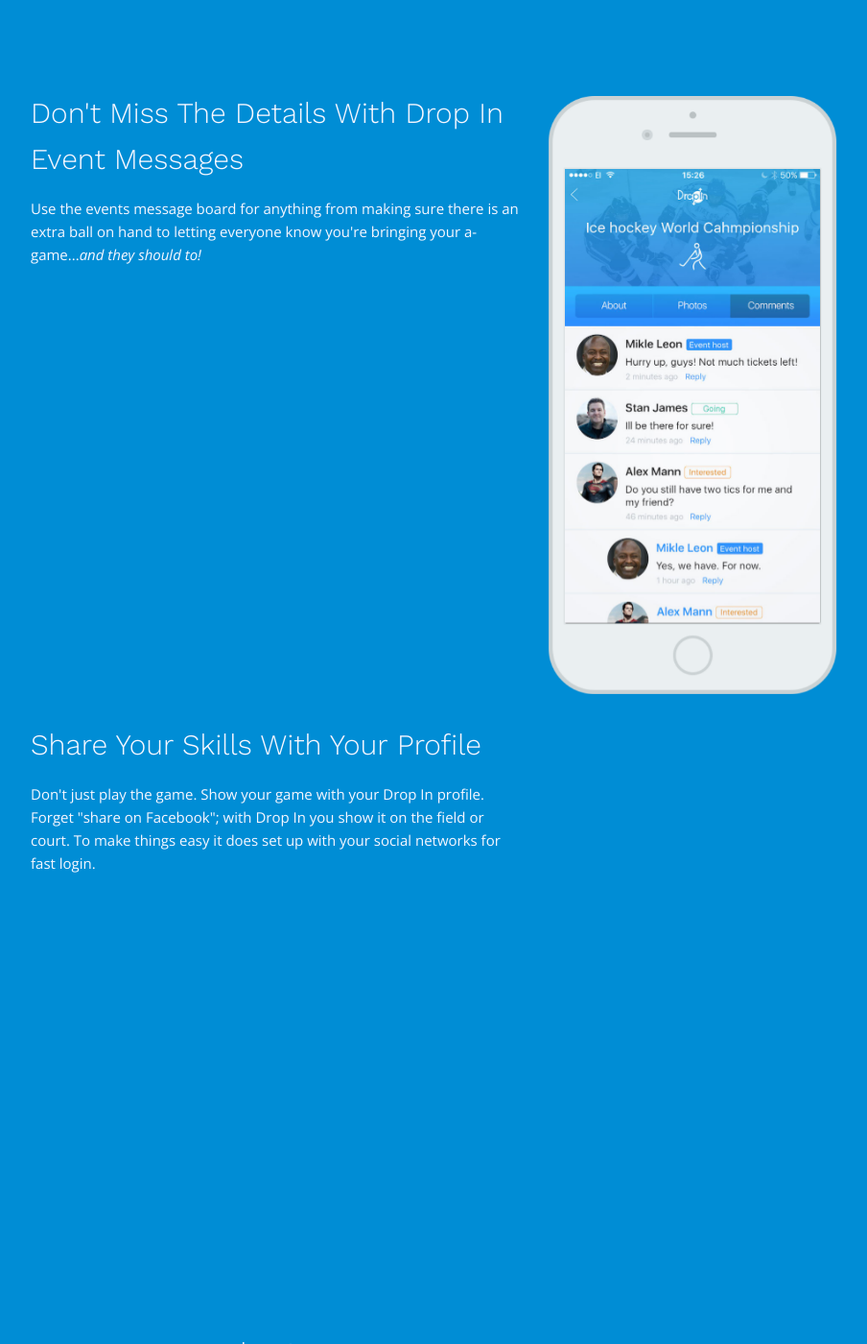
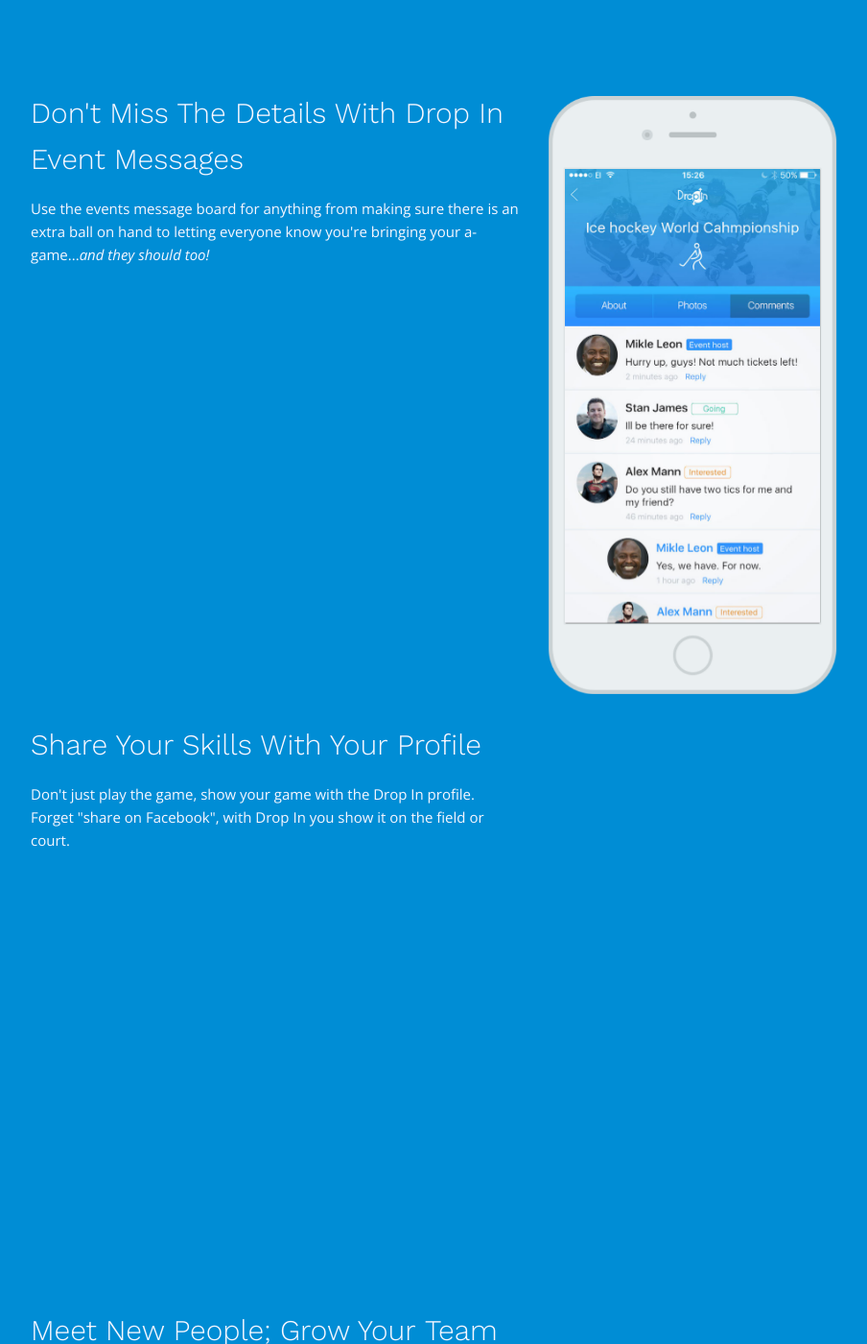
Before and after one commit to fidogroupe/drop-in-marketing-site, a Jekyll site: the page built from index.html, in a window 1280 px wide and 1400 px high, scrolled down 2219 px. Shown: the whole window at 96% size, without its empty margins (188-1092 px from the left). Built offline with Jekyll 4.4.1, drawn with Linux system fonts in a browser that asks for light colours; nearby versions of some CDN libraries; some of the changed text lies outside the part shown.

Commit message:
Copy updates and edits.

```diff
--- a/_sass/_pages.scss
+++ b/_sass/_pages.scss
@@ -205,7 +205,7 @@
   .feature-profile {
     .feature--copy {
       float: right;
-      padding-top: 33px;
+      padding-top: 50px;
       width: calc(60% - #{$spacing-unit});
     }
 
--- a/index.html
+++ b/index.html
@@ -55,7 +55,7 @@
   <div class="feature--copy">
     <h1>Don't Miss The Details With Drop In Event&nbsp;Messages</h1>
     <p>
-      Use the events message board for anything from making sure there is an extra ball on hand to letting everyone know you're bringing your a-game...<i>and they should&nbsp;to!</i>
+      Use the events message board for anything from making sure there is an extra ball on hand to letting everyone know you're bringing your a-game...<i>and they should&nbsp;too!</i>
     </p>
   </div>
 
@@ -66,7 +66,7 @@
   <div class="feature--copy">
     <h1>Share Your Skills With Your&nbsp;Profile</h1>
     <p>
-      Don't just play the game. Show your game with your Drop In profile. Forget "share on Facebook"; with Drop In you show it on the field or court. To make things easy it does set up with your social networks for fast&nbsp;login.
+      Don't just play the game, show your game with the Drop In profile. Forget "share on Facebook", with Drop In you show it on the field or court.
     </p>
   </div>
 
@@ -77,7 +77,7 @@
   <div class="feature--copy">
     <h1>Meet New People; Grow Your&nbsp;Team</h1>
     <p>
-      Finding a running buddy or a great teammate is tough. With Drop In you can meet new people, grow your network of fellow enthusiasts, and make new&nbsp;friends.
+      Finding a running buddy or a great teammate is tough. Using Drop In you can meet new people, grow your network of fellow enthusiasts, and make new&nbsp;friends.
     </p>
   </div>
 
@@ -98,10 +98,10 @@
     </div>
     <h1>It All Started With&nbsp;Hockey</h1>
     <p>
-      Drop In's founder, Jesse, started Drop In when he struggled to get enough players for he and his buddies' pick-up hockey games. They had the pond, the lights...the rink was set but there never seemed to be an easy way to let others know the game was&nbsp;happening.
+      Our founder, Jesse, started Drop In when he was tired of struggling to get enough players for he and his buddies' pick-up hockey games. He had the pond, the lights...the rink was set but there never seemed to be an easy way to let others know the game was happening. He would resort to several methods but they never really&nbsp;worked.
     </p>
     <p>
-      With Drop In, Jesse sets up a pick-up game and people are able to get alerted before he even sets his stick on the ice. No messy text message trains. No sifting through Facebook. No&nbsp;worry.
+      With Drop In, Jesse sets up a pick-up game and people are able to get alerted before he even sets his stick on the ice. No messy text message trains. No sifting through Facebook. Just the sound of the puck in the back of the net and sweet sweet&nbsp;victory.
     </p>
   </div>
 
@@ -119,10 +119,10 @@
     </div>
     <h1>Motivation For The&nbsp;Run</h1>
     <p>
-      Finding the motivation to run costs Peter, one of our developers, hundreds of dollars with every new gadget. He found the greatest motivator of all was good 'ol fashioned embarrassment when others are counting on him and he doesn't show&nbsp;up.
+      Finding the motivation to run costs Peter, one of our developers, hundreds of dollars with every new gadget he pre-orders. With Drop In, though, he found the greatest motivator of all was good 'ol fashioned embarrassment when others are counting on him and he didn't show&nbsp;up.
     </p>
     <p>
-      Using Drop In, Peter can skip the latest BitFit or GPS with hyper-glonass-satellite-ultra and just have a few buddies run with him. That gets him up and lacing his kicks faster than the to-the-second heart rate in full color on his wrist. <i>He actually still love those watches, though. Anything techie for&nbsp;him.</i>
+      Peter can now skip the latest BitFit or GPS with hyper-glonass-satellite-ultra and just have a few buddies run with him. That gets him up and lacing his kicks faster than the to-the-second heart rate in full color on his wrist. <i>Although he still can't help but pre-order anything that's shiny and from fruit&nbsp;companies.</i>
     </p>
   </div>
 
```
Also changed, not shown: other parts of index.html (+2 -2 lines).
